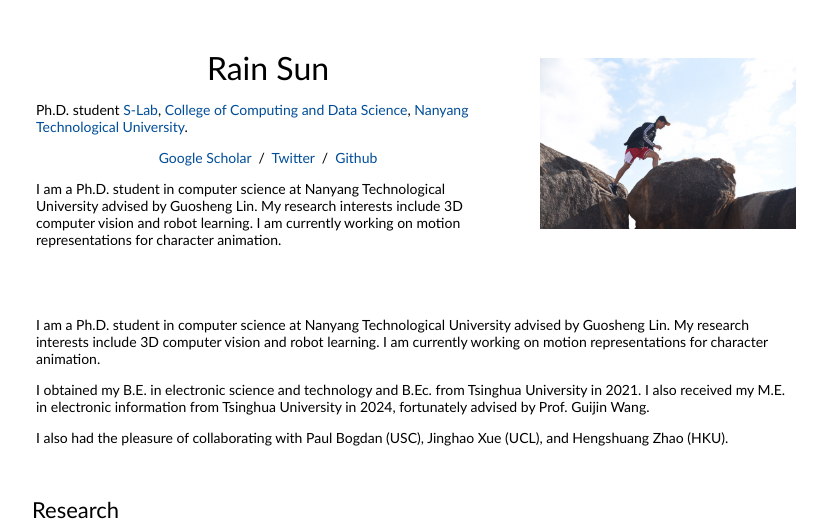
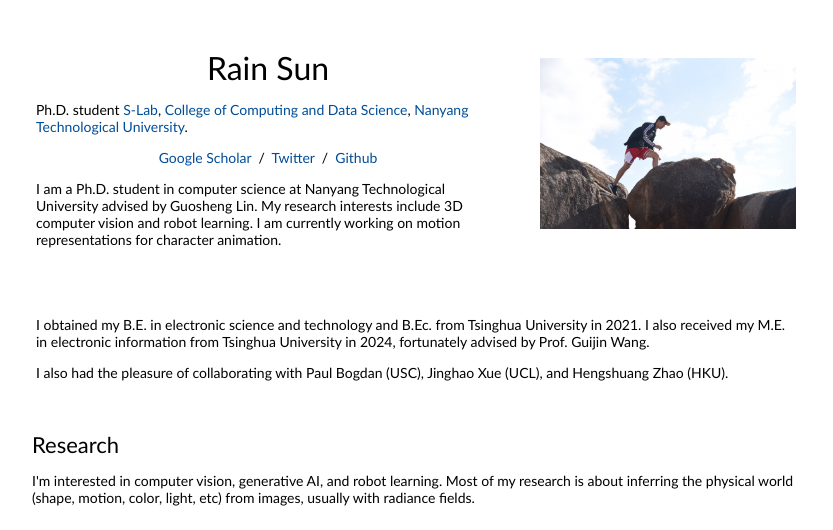
Before and after one commit to Provemj/Provemj.github.io, a plain HTML site: page index.html in a window 1280 px wide. Shown: the top 530 px of the page, without its empty margins (224-1057 px from the left). Drawn offline with Linux system fonts and the light colour scheme.

Commit message:
Update index.html

```diff
--- a/index.html
+++ b/index.html
@@ -43,9 +43,6 @@
 	<table style="width:100%;border:0px;border-spacing:0px;border-collapse:separate;margin-right:auto;margin-left:auto;"><tbody>
             <tr style="padding:0px">
               <td style="padding:2.5%;width:63%;vertical-align:middle">
-                <p>
-                  	I am a Ph.D. student in computer science at Nanyang Technological University advised by Guosheng Lin. My research interests include 3D computer vision and robot learning. I am currently working on motion representations for character animation.
-                </p>
 		<p>
 			I obtained my B.E. in electronic science and technology and B.Ec. from Tsinghua University in 2021. I also received my M.E. in electronic information from Tsinghua University in 2024, fortunately advised by Prof. Guijin Wang.
 		</p>
```
